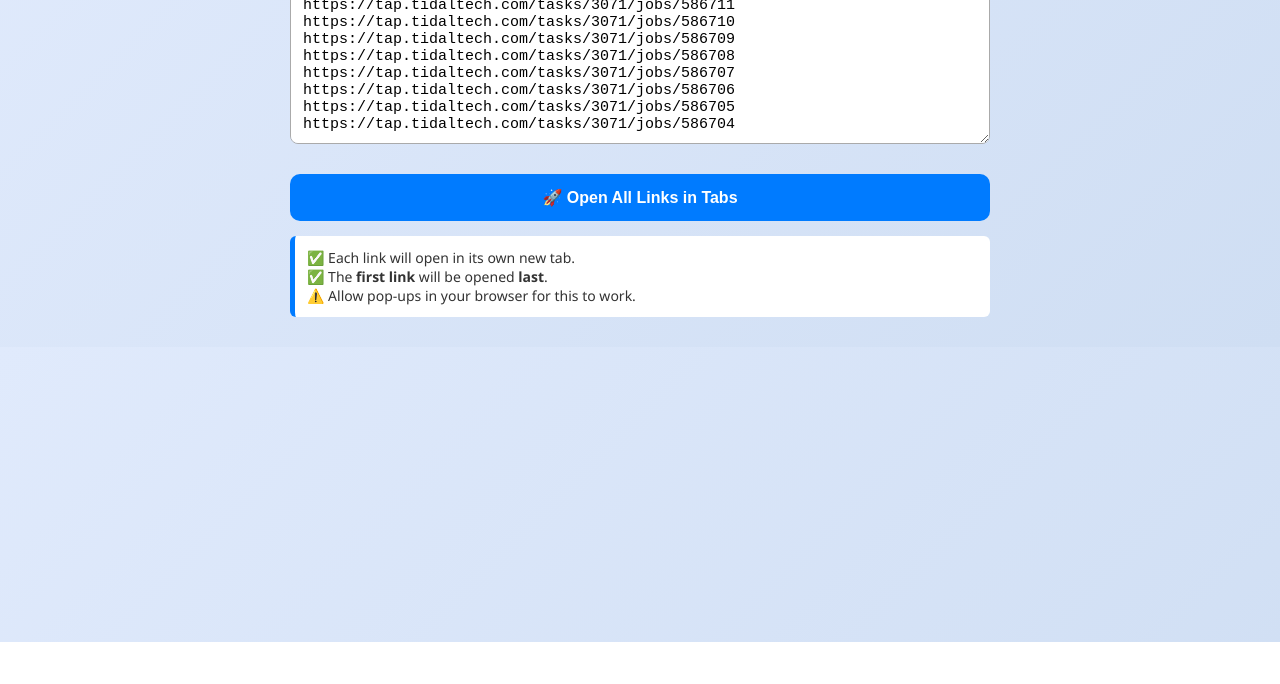
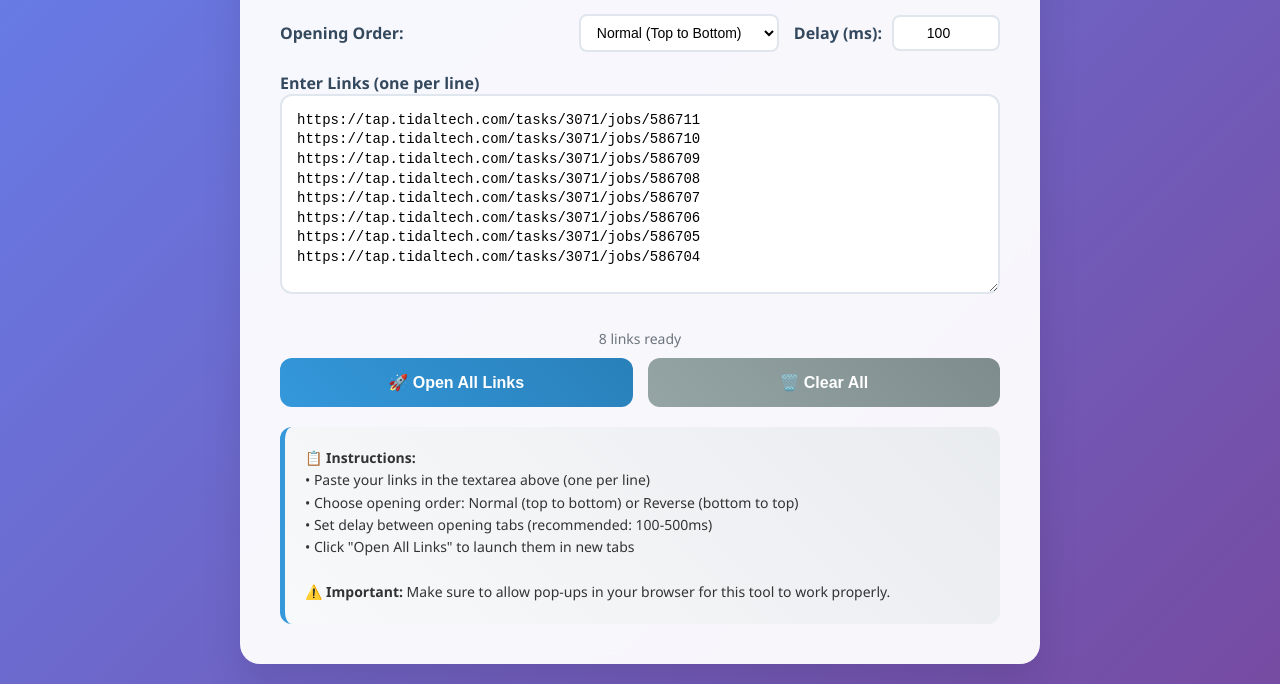
Before and after one commit to sanjay434343/summa, a plain HTML site: page index.html in a window 1280 px wide. Shown: the part 158-842 px from the top of the page. Before the commit the page ends 800 px from the top, so only its background shows below. Drawn offline with Linux system fonts and the light colour scheme.

Commit message:
Update index.html

```diff
--- a/index.html
+++ b/index.html
@@ -7,104 +7,324 @@
 <style>
   body {
     font-family: "Segoe UI", Tahoma, sans-serif;
-    background: linear-gradient(135deg, #e0eafc, #cfdef3);
-    padding: 30px;
-    max-width: 700px;
+    background: linear-gradient(135deg, #667eea 0%, #764ba2 100%);
+    padding: 20px;
+    max-width: 800px;
     margin: auto;
     color: #333;
+    min-height: 100vh;
   }
+
+  .container {
+    background: rgba(255, 255, 255, 0.95);
+    border-radius: 20px;
+    padding: 40px;
+    box-shadow: 0 20px 40px rgba(0,0,0,0.1);
+    backdrop-filter: blur(10px);
+  }
+
   h1 {
     text-align: center;
-    color: #222;
+    color: #2c3e50;
+    margin-bottom: 30px;
+    font-size: 2.5em;
+    font-weight: 300;
+  }
+
+  .controls {
+    display: grid;
+    grid-template-columns: 1fr auto auto;
+    gap: 15px;
+    margin-bottom: 20px;
+    align-items: center;
+  }
+
+  label {
+    font-weight: 600;
+    color: #34495e;
+    margin: 0;
+  }
+
+  .delay-input {
+    padding: 8px 12px;
+    border: 2px solid #e0e6ed;
+    border-radius: 8px;
+    width: 80px;
+    text-align: center;
+    font-size: 14px;
+  }
+
+  .order-select {
+    padding: 8px 12px;
+    border: 2px solid #e0e6ed;
+    border-radius: 8px;
+    font-size: 14px;
+    background: white;
+  }
+
+  textarea {
+    width: 100%;
+    padding: 15px;
+    margin-bottom: 20px;
+    font-size: 14px;
+    border: 2px solid #e0e6ed;
+    border-radius: 12px;
+    resize: vertical;
+    min-height: 200px;
+    box-sizing: border-box;
+    font-family: 'Courier New', monospace;
+    line-height: 1.4;
+    transition: border-color 0.3s ease;
+  }
+
+  textarea:focus {
+    outline: none;
+    border-color: #3498db;
+  }
+
+  .button-group {
+    display: grid;
+    grid-template-columns: 1fr 1fr;
+    gap: 15px;
     margin-bottom: 20px;
   }
-  label {
-    display: block;
-    margin: 12px 0 6px;
-    font-weight: bold;
-  }
-  textarea {
-    width: 100%;
-    padding: 12px;
-    margin-bottom: 15px;
-    font-size: 15px;
-    border: 1px solid #aaa;
-    border-radius: 8px;
-    resize: vertical;
-    min-height: 160px;
-    box-sizing: border-box;
-  }
+
   button {
-    display: block;
-    width: 100%;
-    padding: 14px;
-    margin-top: 10px;
+    padding: 15px 25px;
     font-size: 16px;
     border: none;
-    border-radius: 10px;
-    background: #007bff;
+    border-radius: 12px;
+    font-weight: 600;
+    cursor: pointer;
+    transition: all 0.3s ease;
+    position: relative;
+    overflow: hidden;
+  }
+
+  .btn-primary {
+    background: linear-gradient(45deg, #3498db, #2980b9);
     color: white;
-    font-weight: bold;
-    cursor: pointer;
-    transition: 0.3s ease;
   }
+
+  .btn-secondary {
+    background: linear-gradient(45deg, #95a5a6, #7f8c8d);
+    color: white;
+  }
+
   button:hover {
-    background: #0056b3;
+    transform: translateY(-2px);
+    box-shadow: 0 10px 25px rgba(0,0,0,0.2);
   }
+
+  button:active {
+    transform: translateY(0);
+  }
+
   .info {
+    margin-top: 20px;
+    padding: 20px;
+    background: linear-gradient(45deg, #f8f9fa, #e9ecef);
+    border-left: 5px solid #3498db;
+    border-radius: 12px;
+    font-size: 14px;
+    line-height: 1.6;
+  }
+
+  .status {
     margin-top: 15px;
-    padding: 12px;
-    background: #fff;
-    border-left: 5px solid #007bff;
-    border-radius: 6px;
+    padding: 15px;
+    border-radius: 8px;
+    font-weight: 500;
+    text-align: center;
+    display: none;
+  }
+
+  .status.success {
+    background: #d4edda;
+    color: #155724;
+    border: 1px solid #c3e6cb;
+  }
+
+  .status.error {
+    background: #f8d7da;
+    color: #721c24;
+    border: 1px solid #f5c6cb;
+  }
+
+  .status.info {
+    background: #cce7ff;
+    color: #004085;
+    border: 1px solid #b3d7ff;
+  }
+
+  .link-count {
+    text-align: center;
+    margin: 10px 0;
     font-size: 14px;
+    color: #6c757d;
+  }
+
+  @media (max-width: 600px) {
+    .controls {
+      grid-template-columns: 1fr;
+      gap: 10px;
+    }
+
+    .button-group {
+      grid-template-columns: 1fr;
+    }
+
+    .container {
+      padding: 20px;
+    }
   }
 </style>
 </head>
 <body>
-  <h1>🔗 Multi Tab Link Opener</h1>
+  <div class="container">
+    <h1>🔗 Multi Tab Link Opener</h1>
 
-  <label for="links">Enter Links (one per line)</label>
-  <textarea id="links">
-https://tap.tidaltech.com/tasks/3071/jobs/586711
+    <div class="controls">
+      <label for="order">Opening Order:</label>
+      <select id="order" class="order-select">
+        <option value="normal">Normal (Top to Bottom)</option>
+        <option value="reverse">Reverse (Bottom to Top)</option>
+      </select>
+
+      <div style="display: flex; align-items: center; gap: 10px;">
+        <label for="delay">Delay (ms):</label>
+        <input type="number" id="delay" class="delay-input" value="100" min="0" max="5000" step="50">
+      </div>
+    </div>
+
+    <label for="links">Enter Links (one per line)</label>
+    <textarea id="links" placeholder="Paste your links here, one per line...">https://tap.tidaltech.com/tasks/3071/jobs/586711
 https://tap.tidaltech.com/tasks/3071/jobs/586710
 https://tap.tidaltech.com/tasks/3071/jobs/586709
 https://tap.tidaltech.com/tasks/3071/jobs/586708
 https://tap.tidaltech.com/tasks/3071/jobs/586707
 https://tap.tidaltech.com/tasks/3071/jobs/586706
 https://tap.tidaltech.com/tasks/3071/jobs/586705
-https://tap.tidaltech.com/tasks/3071/jobs/586704
-  </textarea>
+https://tap.tidaltech.com/tasks/3071/jobs/586704</textarea>
 
-  <button onclick="openLinks()">🚀 Open All Links in Tabs</button>
+    <div class="link-count" id="linkCount">8 links ready</div>
 
-  <div class="info">
-    ✅ Each link will open in its own new tab.<br>
-    ✅ The <b>first link</b> will be opened <b>last</b>.<br>
-    ⚠️ Allow pop-ups in your browser for this to work.
+    <div class="button-group">
+      <button class="btn-primary" onclick="openLinks()">🚀 Open All Links</button>
+      <button class="btn-secondary" onclick="clearLinks()">🗑️ Clear All</button>
+    </div>
+
+    <div class="status" id="status"></div>
+
+    <div class="info">
+      <strong>📋 Instructions:</strong><br>
+      • Paste your links in the textarea above (one per line)<br>
+      • Choose opening order: Normal (top to bottom) or Reverse (bottom to top)<br>
+      • Set delay between opening tabs (recommended: 100-500ms)<br>
+      • Click "Open All Links" to launch them in new tabs<br><br>
+      <strong>⚠️ Important:</strong> Make sure to allow pop-ups in your browser for this tool to work properly.
+    </div>
   </div>
 
   <script>
+    // Update link count when textarea changes
+    document.getElementById('links').addEventListener('input', updateLinkCount);
+
+    function updateLinkCount() {
+      const linksText = document.getElementById('links').value;
+      const linksArray = linksText.split('\n').filter(link => link.trim() !== '');
+      const count = linksArray.length;
+      document.getElementById('linkCount').textContent =
+        count === 0 ? 'No links entered' :
+        count === 1 ? '1 link ready' :
+        `${count} links ready`;
+    }
+
+    function showStatus(message, type = 'info') {
+      const statusDiv = document.getElementById('status');
+      statusDiv.textContent = message;
+      statusDiv.className = `status ${type}`;
+      statusDiv.style.display = 'block';
+
+      // Auto-hide after 5 seconds
+      setTimeout(() => {
+        statusDiv.style.display = 'none';
+      }, 5000);
+    }
+
+    function validateUrl(url) {
+      try {
+        new URL(url);
+        return true;
+      } catch {
+        return false;
+      }
+    }
+
     function openLinks() {
-      let linksText = document.getElementById('links').value;
-      let linksArray = linksText.split('\n').filter(link => link.trim() !== '');
+      const linksText = document.getElementById('links').value;
+      const order = document.getElementById('order').value;
+      const delay = parseInt(document.getElementById('delay').value) || 100;
+
+      let linksArray = linksText.split('\n')
+        .map(link => link.trim())
+        .filter(link => link !== '');
 
       if (linksArray.length === 0) {
-        alert("⚠️ Please enter some links first.");
+        showStatus("⚠️ Please enter some links first.", 'error');
         return;
       }
 
-      // move first link to the end so it opens last
-      const first = linksArray.shift();
-      linksArray.push(first);
+      // Validate URLs
+      const invalidLinks = linksArray.filter(link => !validateUrl(link));
+      if (invalidLinks.length > 0) {
+        showStatus(`⚠️ Found ${invalidLinks.length} invalid URL(s). Please check your links.`, 'error');
+        return;
+      }
 
-      // open each in its own new tab
-      linksArray.forEach(link => {
-        window.open(link.trim(), "_blank");
+      // Apply ordering
+      if (order === 'reverse') {
+        linksArray.reverse();
+      }
+
+      // Show processing status
+      showStatus(`🔄 Opening ${linksArray.length} links...`, 'info');
+
+      // Open links with delay
+      linksArray.forEach((link, index) => {
+        setTimeout(() => {
+          try {
+            window.open(link, '_blank', 'noopener,noreferrer');
+          } catch (error) {
+            console.error(`Failed to open link: ${link}`, error);
+          }
+        }, index * delay);
       });
 
-      alert("✅ All links have been opened in new tabs.");
+      // Show completion status after all links are processed
+      setTimeout(() => {
+        showStatus(`✅ Successfully opened ${linksArray.length} links in new tabs!`, 'success');
+      }, linksArray.length * delay + 100);
     }
+
+    function clearLinks() {
+      if (confirm('Are you sure you want to clear all links?')) {
+        document.getElementById('links').value = '';
+        updateLinkCount();
+        showStatus('🗑️ All links cleared.', 'info');
+      }
+    }
+
+    // Initialize link count on page load
+    updateLinkCount();
+
+    // Add keyboard shortcuts
+    document.addEventListener('keydown', function(e) {
+      if (e.ctrlKey && e.key === 'Enter') {
+        e.preventDefault();
+        openLinks();
+      }
+    });
   </script>
 </body>
 </html>
```
